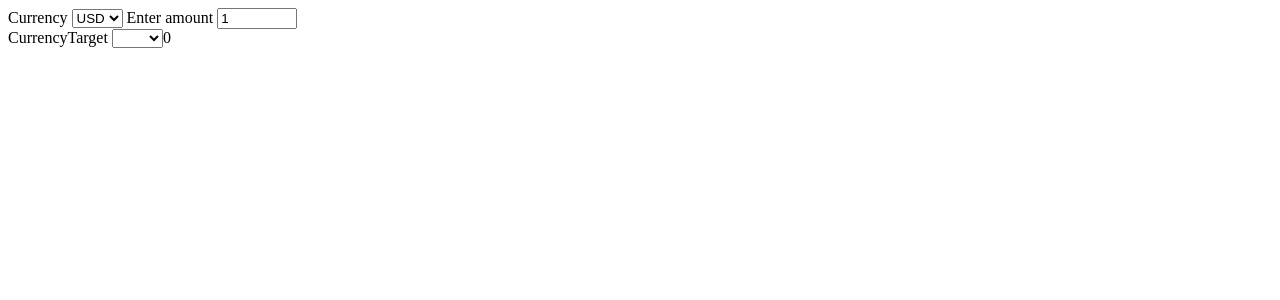
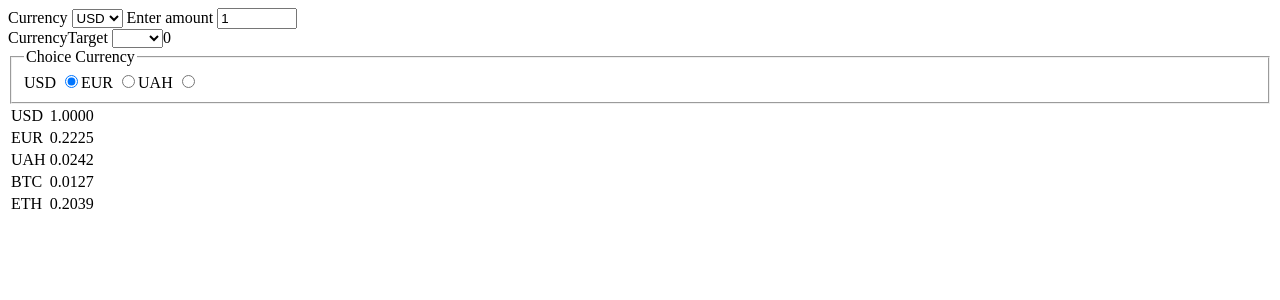
Before and after one commit to polPintero/dublemint_exchange, a Vue app: page / in a window 1280 px wide. Shown: the top 300 px of the page. Built offline with nearby package versions, Linux system fonts and the light colour scheme.

Commit message:
created base real-rates-table

```diff
--- a/src/App.vue
+++ b/src/App.vue
@@ -1,13 +1,15 @@
 <template>
   <exchange-form></exchange-form>
+  <real-rates-table></real-rates-table>
 </template>
 
 <script>
 import ExchangeForm from './components/ExchangeForm.vue'
+import RealRatesTable from './components/RealRatesTable.vue'
 
 export default {
   name: 'App',
-  components: { ExchangeForm }
+  components: { ExchangeForm, RealRatesTable }
 }
 </script>
 
--- a/src/components/ExchangeForm.vue
+++ b/src/components/ExchangeForm.vue
@@ -5,7 +5,7 @@
         Currency
         <select v-model="firstCurrency">
           <option
-            v-for="item in currenciesList"
+            v-for="item in currencies"
             :value="item.name"
             :key="item.name"
           >
@@ -22,7 +22,7 @@
       <label>
         CurrencyTarget
         <select v-model="targetCurrency">
-          <template v-for="item in currenciesList">
+          <template v-for="item in currencies">
             <option
               v-if="item.name !== firstCurrency"
               :value="item.name"
@@ -39,14 +39,14 @@
 </template>
 
 <script>
-import currenciesList from '@/currency'
+import currencies, { enumCurrencies } from '@/currency'
 
 export default {
   name: 'ExchangeForm',
-  data() {
+  data () {
     return {
-      currenciesList,
-      firstCurrency: 'USD',
+      currencies,
+      firstCurrency: enumCurrencies.USD,
       targetCurrency: '',
       amount: 1,
       maxValue: 10000
@@ -54,17 +54,16 @@ export default {
   },
 
   watch: {
-    firstCurrency(value) {
+    firstCurrency (value) {
       if (value === this.targetCurrency) this.targetCurrency = ''
     },
-    amount(value, oldValue) {
+    amount (value, oldValue) {
       if (value > this.maxValue) this.amount = oldValue
     }
   },
   computed: {
-    resultValue() {
-      const target = this.currenciesList[this.targetCurrency]
-      console.log(target)
+    resultValue () {
+      const target = this.currencies[this.targetCurrency]
       if (!target) return 0
       return target.toUSD * this.amount
     }
--- /dev/null
+++ b/src/components/RealRatesTable.vue
@@ -0,0 +1,55 @@
+<template>
+  <form>
+    <fieldset>
+      <legend>Choice Currency</legend>
+      <label v-for="name in avialableList" :key="name">
+        {{ name }}
+        <input type="radio" v-model="radioValue" :value="name" />
+      </label>
+    </fieldset>
+    <div>
+      <table>
+        <tbody>
+          <tr v-for="item in showList" :key="item.name">
+            <td>{{ item.name }}</td>
+            <td>{{ item.getRateToCurrency(choicedCurrency) }}</td>
+          </tr>
+        </tbody>
+      </table>
+    </div>
+  </form>
+</template>
+
+<script>
+import currencies, { enumCurrencies } from '@/currency'
+
+export default {
+  name: 'RealRatesTable',
+  data () {
+    return {
+      currencies,
+      avialableList: [
+        enumCurrencies.USD,
+        enumCurrencies.EUR,
+        enumCurrencies.UAH
+      ],
+      showList: [
+        currencies[enumCurrencies.USD],
+        currencies[enumCurrencies.EUR],
+        currencies[enumCurrencies.UAH],
+        currencies[enumCurrencies.BTC],
+        currencies[enumCurrencies.ETH]
+      ],
+      radioValue: enumCurrencies.USD
+    }
+  },
+  computed: {
+    choicedCurrency () {
+      if (!this.radioValue) return false
+      return this.currencies[this.radioValue]
+    }
+  }
+}
+</script>
+
+<style></style>
--- a/src/currency.js
+++ b/src/currency.js
@@ -1,19 +1,35 @@
 class Currency {
-  constructor(name) {
+  constructor (name) {
     this.name = name
     this.toUSD = 23
   }
 
-  setRateToUSD(rate) {
+  setRateToUSD (rate) {
     this.toUSD = rate
   }
+
+  getRateToCurrency (cur) {
+    if (!(cur instanceof Currency)) return ''
+    return (cur.toUSD / this.toUSD).toFixed(4)
+  }
 }
-const currenciesList = ['USD', 'EUR', 'UAH', 'GBP', 'BTC', 'ETH', 'BNB', 'XRP']
+export const enumCurrencies = {
+  USD: 'USD',
+  EUR: 'EUR',
+  UAH: 'UAH',
+  GBP: 'GBP',
+  BTC: 'BTC',
+  ETH: 'ETH',
+  BNB: 'BNB',
+  XRP: 'XRP'
+}
 
 const currencies = {}
 
-currenciesList.forEach((name) => {
+Object.keys(enumCurrencies).forEach((key) => {
+  const name = enumCurrencies[key]
   currencies[name] = new Currency(name)
+  currencies[name].toUSD = Math.random()
 })
 
 export default currencies
```
